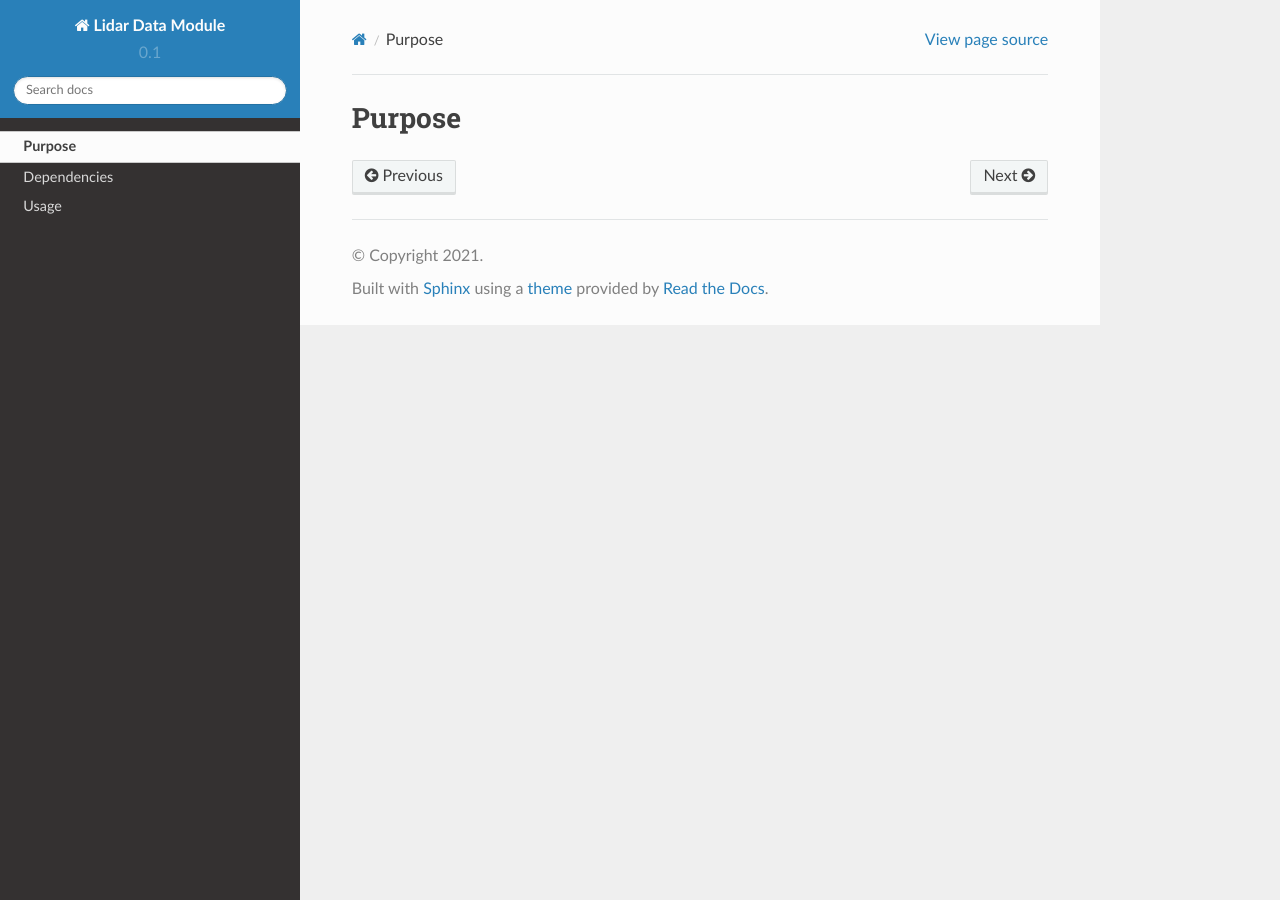
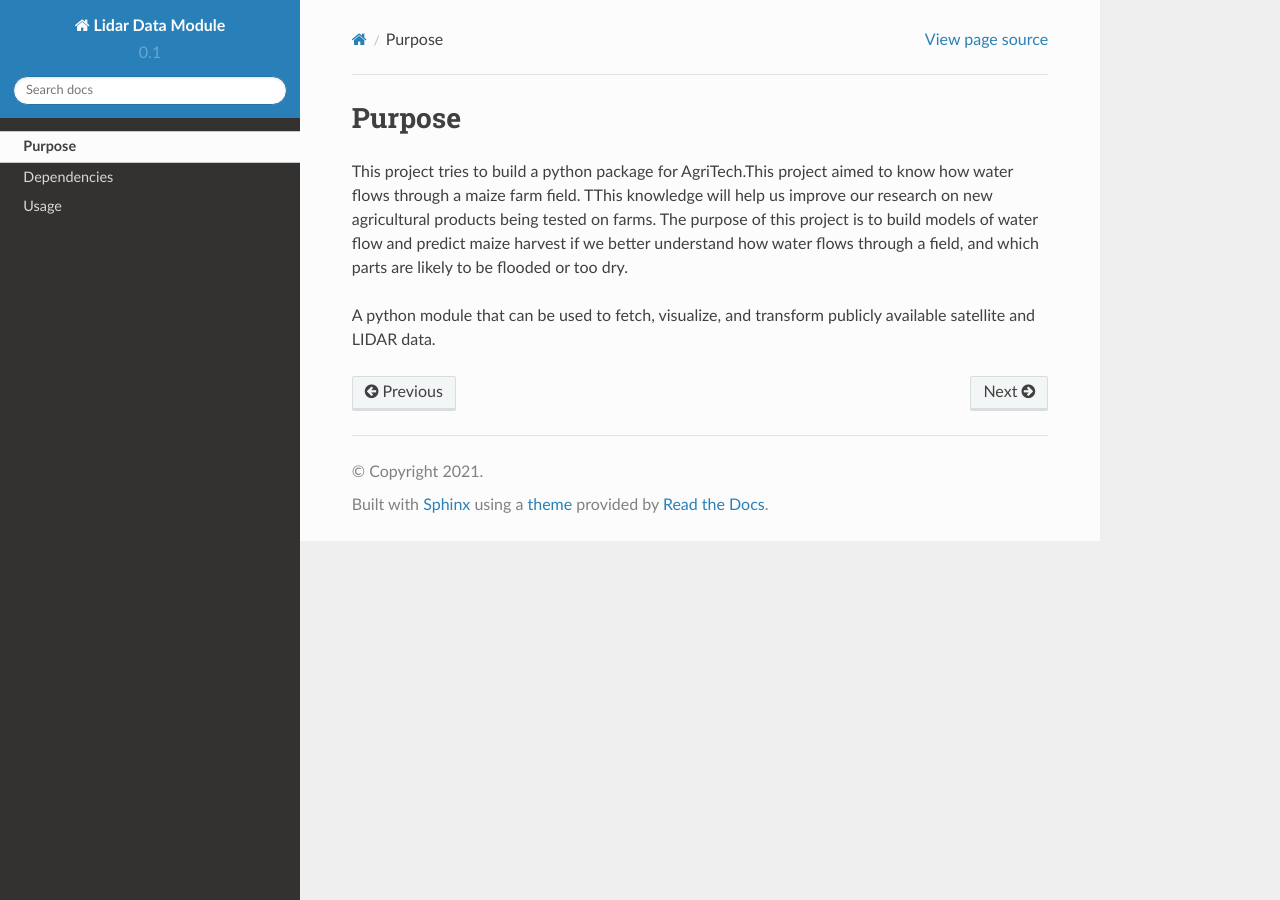
Before and after one commit to Bethelsis/AgriTech-USGS-LIDAR-Challenge, a Sphinx documentation site: the page built from doc/purpose.rst, in a window 1280 px wide. Built offline with Sphinx 7.4.7 and the Read the Docs theme 2.0.0, drawn with Linux system fonts in a browser that asks for light colours.

Commit message:
Update purpose.rst

```diff
--- a/doc/purpose.rst
+++ b/doc/purpose.rst
@@ -2,3 +2,6 @@
 
 Purpose
 =======
+This project tries to build a python package for AgriTech.This project aimed to know how water flows through a maize farm field. TThis knowledge will help us improve our research on new agricultural products being tested on farms. The purpose of this project is to build models of water flow and predict maize harvest if we better understand how water flows through a field, and which parts are likely to be flooded or too dry.
+
+A python module that can be used to fetch, visualize, and transform publicly available satellite and LIDAR data.
```
